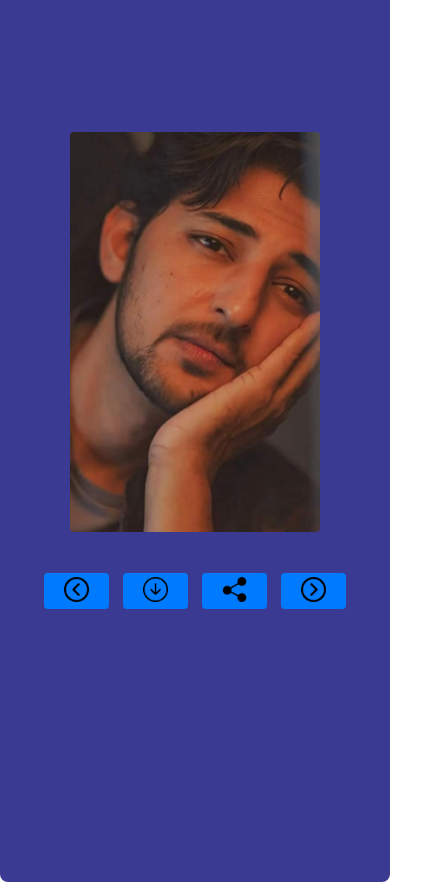
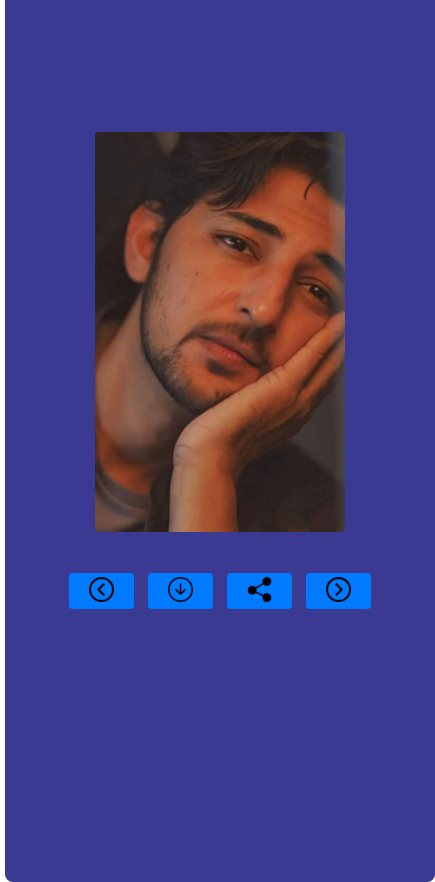
Before and after one commit to akash-raushan/slider, a plain HTML site: page index.html in a window 390 px wide. Shown: the whole page, 435 px wide, since content can reach past the window. Drawn offline with Linux system fonts and the light colour scheme.

Commit message:
Update style.css

```diff
--- a/style.css
+++ b/style.css
@@ -63,7 +63,7 @@ body {
     padding-top: 170px;
     padding-bottom: 150px;
     /*margin-left: -50px;*/
-    /* margin-right: -50px; */
+    margin-right: -50px;
     text-align: center;
     justify-content: center;
        align-items: center;
```
